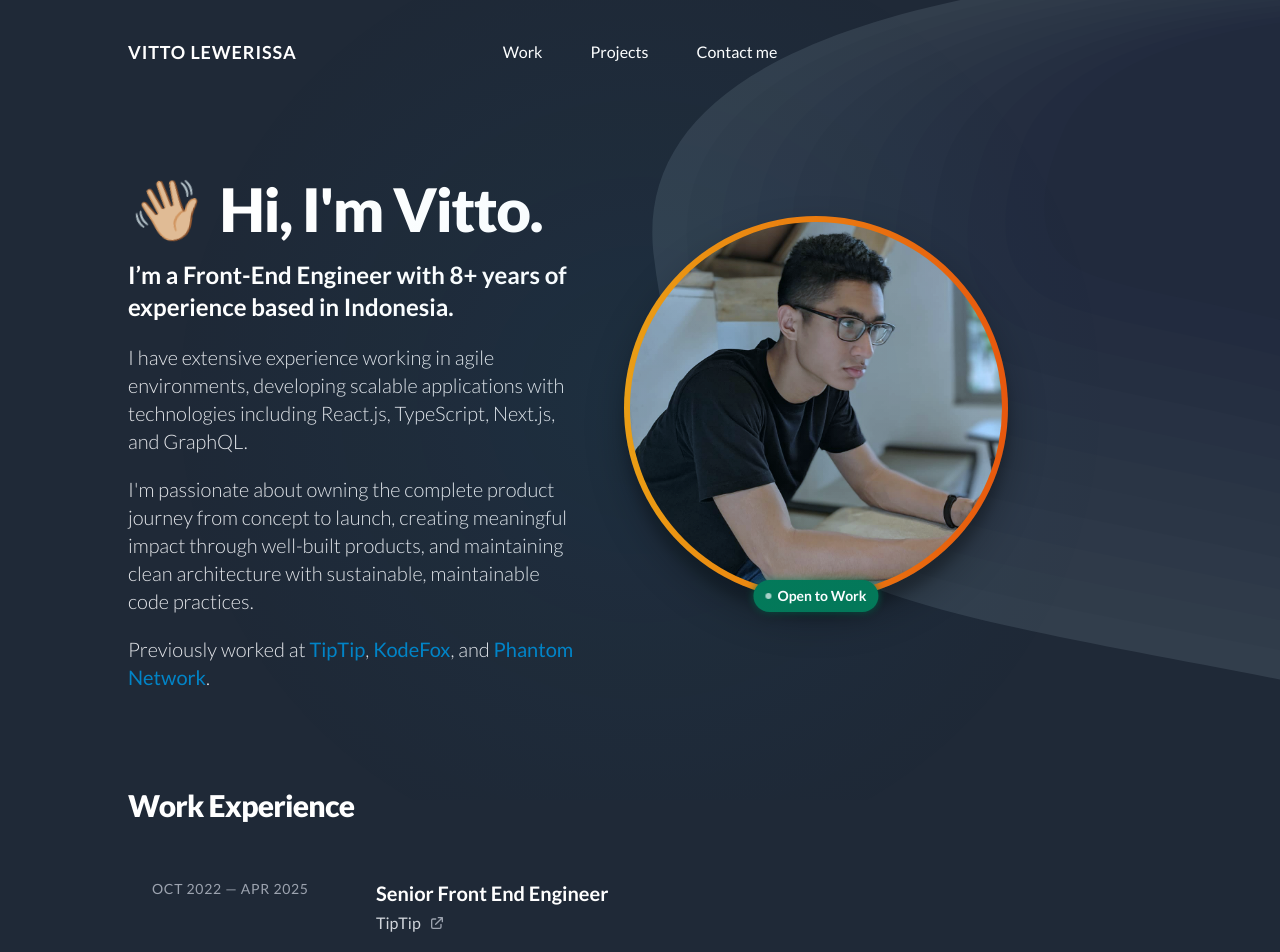
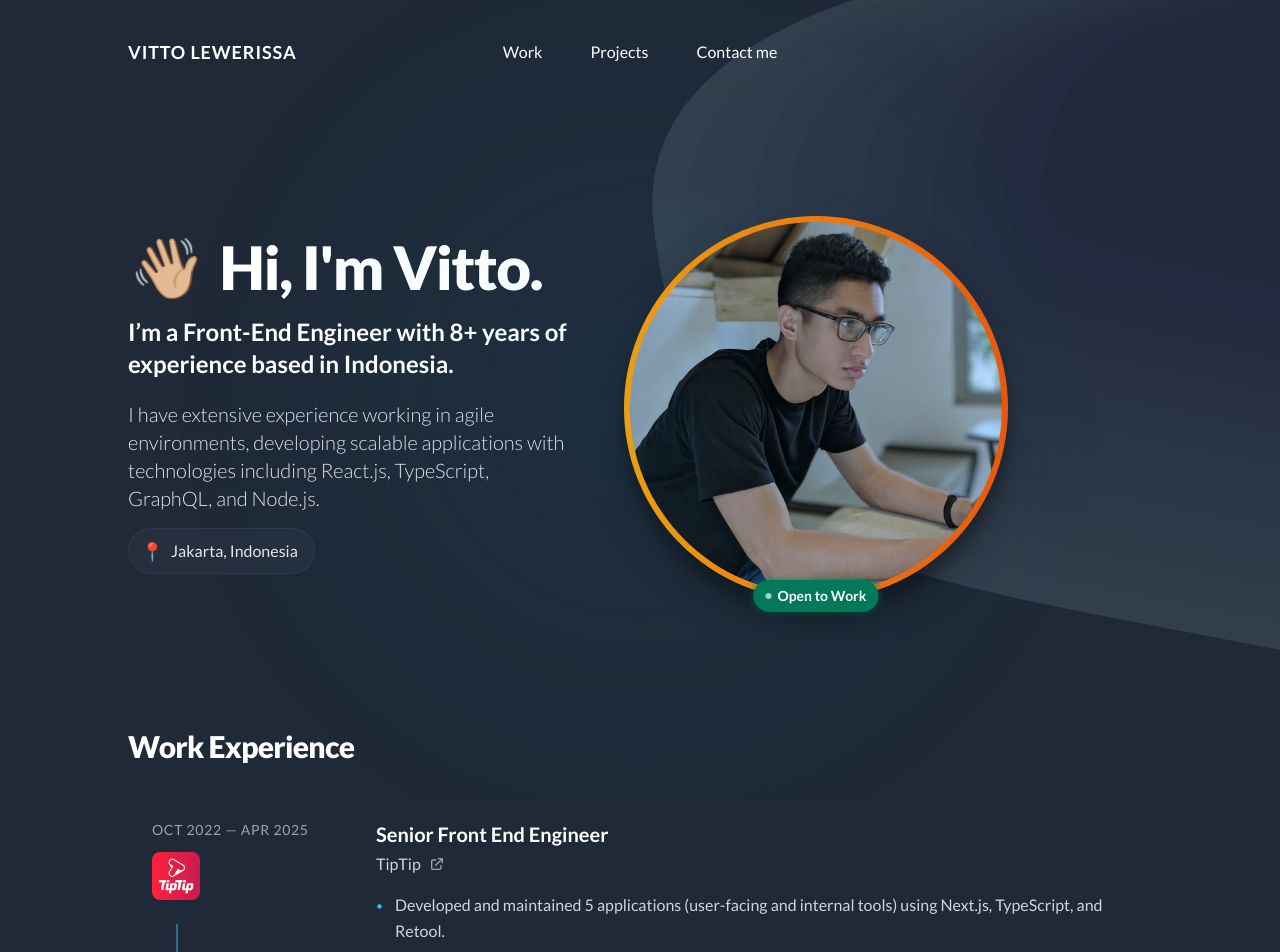
Before and after one commit to rvlewerissa/blog, a Next.js app in the folder apps/blog/: page / in a window 1280 px wide. Shown: the top 952 px of the page. Built offline with nearby package versions, Linux system fonts and the light colour scheme.

Commit message:
feat: enhance work experience with timeline and company logos

```diff
--- a/apps/blog/src/components/LandingPage/FeaturedWork.tsx
+++ b/apps/blog/src/components/LandingPage/FeaturedWork.tsx
@@ -6,6 +6,7 @@ const workExperience = [
     title: 'Senior Front End Engineer',
     company: 'TipTip',
     href: 'https://www.tiptip.id/',
+    logo: '/tiptip-logo.png',
     bulletPoints: [
       'Developed and maintained 5 applications (user-facing and internal tools) using Next.js, TypeScript, and Retool.',
       'Shipped 10+ product-led features and 5 engineering initiatives, consistently meeting sprint deadlines 1-4 weeks.',
@@ -18,6 +19,7 @@ const workExperience = [
     title: 'Senior Front End Engineer',
     company: 'Phantom Network',
     href: 'https://www.phantom.sh/',
+    logo: '/pxn-logo.png',
     bulletPoints: [
       'Contributed to the successful launch of key features for the #1 NFT project on OpenSea, helping drive $70 million in secondary sales and securing the top global ranking within two weeks of onboarding.',
       'Developed a Discord-like chat MVP within, collaborating with an 8-member cross-functional team.',
@@ -30,6 +32,7 @@ const workExperience = [
     title: 'Front End Engineer',
     company: 'GDIS',
     href: 'https://www.linkedin.com/company/gdis-inovasi-indonesia/',
+    logo: '/gdis-logo.png',
     bulletPoints: [
       'Led a team of 4 developers, mentoring junior engineers while overseeing all front-end deliverables.',
       'Revamped the core product from scratch within, upgrading to the latest React & GraphQL, which reduced load times by 60% and cut maintenance overhead by 25%, enabling faster feature development.',
@@ -42,6 +45,7 @@ const workExperience = [
     title: 'Front End Engineer',
     company: 'KodeFox',
     href: 'https://kodefox.com/',
+    logo: '/kodefox-logo.png',
     bulletPoints: [
       'Delivered 4 client apps (2 web apps with React.js and 2 mobile apps with React Native).',
       'Refactored legacy app MarketWurks, upgrading it to ES6 latest React version, integrating Redux for state management.',
@@ -62,6 +66,8 @@ export default function RecentWork() {
             Work Experience
           </h2>
 
+          <div className='relative'>
+
             <div className='space-y-6'>
               {workExperience.map((job, index) => (
                 <div
@@ -69,11 +75,41 @@ export default function RecentWork() {
                   className='group relative p-6 rounded-lg transition-all duration-300 hover:bg-gray-700/20 hover:shadow-md cursor-pointer'
                   onClick={() => window.open(job.href, '_blank', 'noopener,noreferrer')}
                 >
+                  {/* Vertical line segment with margin below company logo - hidden on hover */}
+                  <div className='absolute left-12 md:left-30 top-32 bottom-0 w-0.5 bg-gradient-to-b from-sky-400 to-gray-600 opacity-50 group-hover:opacity-0 transition-opacity duration-300'></div>
+
                   <div className='flex flex-col md:flex-row md:items-start gap-4 md:gap-8'>
-                  <div className='md:w-48 flex-shrink-0'>
-                    <p className='text-sm font-medium text-gray-400 uppercase tracking-wider'>
+                    <div className='md:w-48 flex-shrink-0 relative'>
+                      <p className='text-sm font-medium text-gray-400 uppercase tracking-wider mb-3'>
                         {job.period}
                       </p>
+
+                      {/* Company logo */}
+                      <div className={`w-12 h-12 rounded-lg shadow-sm ${
+                        job.company === 'TipTip' || job.company === 'Phantom Network'
+                          ? 'bg-transparent p-0'
+                          : job.company === 'KodeFox'
+                            ? 'bg-white p-1'
+                            : 'bg-white p-2'
+                      }`}>
+                        <img
+                          src={job.logo}
+                          alt={`${job.company} logo`}
+                          className={`w-full h-full ${job.company === 'TipTip' || job.company === 'Phantom Network' ? 'object-cover rounded-lg' : 'object-contain'}`}
+                          onError={(e) => {
+                            // Fallback if logo doesn't exist
+                            const target = e.currentTarget;
+                            const fallback = target.nextElementSibling as HTMLElement;
+                            target.style.display = 'none';
+                            if (fallback) {
+                              fallback.style.display = 'flex';
+                            }
+                          }}
+                        />
+                        <div className='w-full h-full bg-gray-600 rounded flex items-center justify-center text-white text-xs font-bold' style={{display: 'none'}}>
+                          {job.company.charAt(0)}
+                        </div>
+                      </div>
                     </div>
 
                     <div className='flex-1'>
@@ -137,6 +173,7 @@ export default function RecentWork() {
                 </div>
               ))}
             </div>
+          </div>
 
           <div className='mt-12'>
             <a
--- a/apps/blog/src/components/LandingPage/Header.tsx
+++ b/apps/blog/src/components/LandingPage/Header.tsx
@@ -26,44 +26,14 @@ export default function Header() {
               <p className='text-gray-200 mt-3 md:mt-5 text-md font-light md:text-xl slide-in-bottom-2'>
                 I have extensive experience working in agile environments,
                 developing scalable applications with technologies including
-                React.js, TypeScript, Next.js, and GraphQL.
+                React.js, TypeScript, GraphQL, and Node.js.
               </p>
-              <p className='text-gray-200 mt-3 md:mt-5 text-md font-light md:text-xl slide-in-bottom-2'>
-                I&apos;m passionate about owning the complete product journey
-                from concept to launch, creating meaningful impact through
-                well-built products, and maintaining clean architecture with
-                sustainable, maintainable code practices.
-              </p>
-              <p className='text-gray-200 mt-3 md:mt-5 text-md font-light md:text-xl slide-in-bottom-2'>
-                Previously worked at{' '}
-                <a
-                  target='_blank'
-                  rel='noreferrer'
-                  href='https://tiptip.id/'
-                  className='font-medium text-sky-600'
-                >
-                  TipTip
-                </a>
-                ,{' '}
-                <a
-                  target='_blank'
-                  rel='noreferrer'
-                  href='https://kodefox.com/'
-                  className='font-medium text-sky-600'
-                >
-                  KodeFox
-                </a>
-                , and{' '}
-                <a
-                  target='_blank'
-                  rel='noreferrer'
-                  href='https://phantom.sh'
-                  className='font-medium text-sky-600'
-                >
-                  Phantom Network
-                </a>
-                .
-              </p>
+              <div className='inline-flex items-center mt-3 md:mt-4 pl-3 pr-4 py-2 bg-gray-700/30 backdrop-blur-sm rounded-full border border-gray-600/30 slide-in-bottom-2'>
+                <span className='mr-2 text-lg'>📍</span>
+                <span className='text-gray-200 text-sm md:text-base font-medium'>
+                  Jakarta, Indonesia
+                </span>
+              </div>
             </div>
 
             <div
--- a/apps/blog/src/pages/index.tsx
+++ b/apps/blog/src/pages/index.tsx
@@ -12,7 +12,7 @@ const Home = () => {
       <Header />
       <FeaturedWork />
       <WorkshopAndEvents />
-      {/* <ContactMe /> */}
+      <ContactMe />
       <Footer />
     </div>
   );
```
Also changed, not shown: apps/blog/public/pxn-logo.png (added), apps/blog/public/tiptip-logo.png (added). Lines whose indentation alone changed are shown as unchanged.
